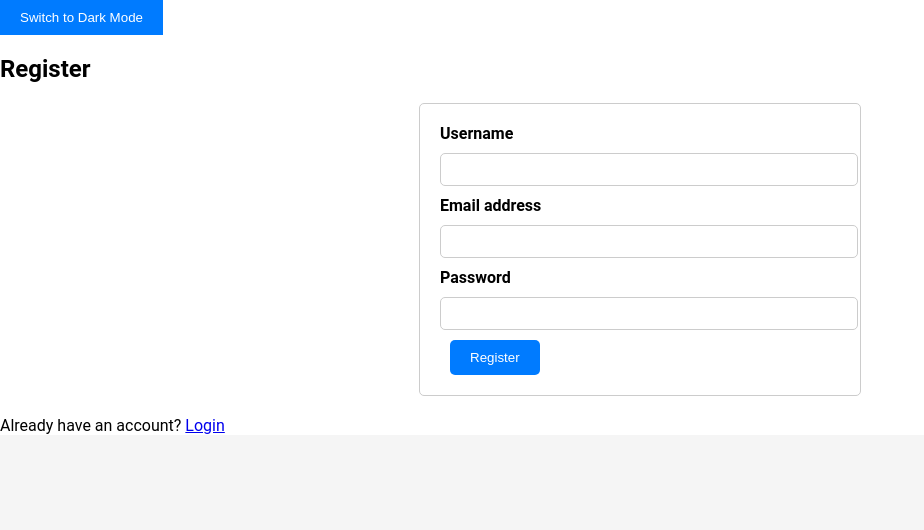
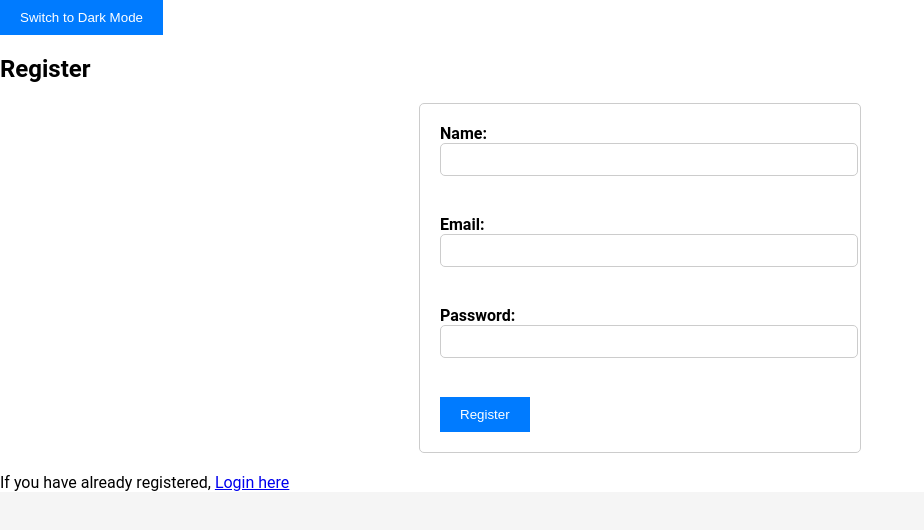
Before and after one commit to Fareedcbr/edunet_internship, a React (Create React App) app: page /register in a window 1280 px wide. Shown: the top 530 px of the page, without its empty margins (0-924 px from the left). Built offline with nearby package versions, Linux system fonts and the light colour scheme.

Commit message:
updated all Frontend code

```diff
--- a/package.json
+++ b/package.json
@@ -4,6 +4,7 @@
   "private": true,
   "dependencies": {
     "axios": "^1.7.9",
+    "bootstrap": "^5.3.3",
     "cra-template": "1.2.0",
     "nth-check": "^2.0.1",
     "postcss": "^8.4.49",
--- a/src/App.js
+++ b/src/App.js
@@ -14,8 +14,8 @@ function App() {
             <Navbar />
             <Routes>
                 <Route path="/" element={<LandingPage/>} />
+                <Route path="/register" element={<Register/>} />
                 <Route path="/login" element={<Login/>} />
-                <Route path="/register" element={<Register/>} />
                 <Route path="/dashboard" element={<Dashboard/>} />
                 <Route path="/document/:id" element={<DocumentDetails/>} />
                 <Route path="/document/new" element={<DocumentForm />} />
--- a/src/components/Register.js
+++ b/src/components/Register.js
@@ -1,71 +1,58 @@
 import React, { useState } from 'react';
-import { useNavigate } from 'react-router-dom';
 import axios from 'axios';
+import { useNavigate, Link } from 'react-router-dom';
 
 const Register = () => {
-    const [name, setName] = useState('');
-    const [email, setEmail] = useState('');
-    const [password, setPassword] = useState('');
-    const [error, setError] = useState(''); // State to handle error message
+  const [formData, setFormData] = useState({
+    name: '',
+    email: '',
+    password: '',
+  });
+
   const navigate = useNavigate();
 
-    const handleRegister = async (e) => {
+  const { name, email, password } = formData;
+
+  const onChange = (e) => setFormData({ ...formData, [e.target.name]: e.target.value });
+
+  const onSubmit = async (e) => {
     e.preventDefault();
-        setError(''); // Clear any previous errors
+
     try {
-            const { data } = await axios.post('http://localhost:5000/api/auth/register', { name, email, password });
-            localStorage.setItem('token', data.token);
-            navigate('/login'); // Redirect to login if registration is successful
-        } catch (error) {
-            if (error.response && error.response.data && error.response.data.message) {
-                setError(error.response.data.message); // Set error message if registration fails
-            } else {
-                setError('An unexpected error occurred. Please try again later.');
+      const res = await axios.post('http://localhost:5000/api/auth/register', formData);
+      console.log('Registration successful:', res.data);
+      // Instead of navigating to the dashboard, navigate to the login page
+      navigate('/login');
+    } catch (err) {
+      console.error('Registration error:', err);
+      if (err.response && err.response.data) {
+        console.error('Error response data:', err.response.data);
       }
     }
   };
 
   return (
-        <div className="container">
+    <div>
       <h2>Register</h2>
-            <form onSubmit={handleRegister}>
-                <div className="mb-3">
-                    <label htmlFor="name" className="form-label">Username</label>
-                    <input
-                        type="text"
-                        className="form-control"
-                        id="name"
-                        value={name}
-                        onChange={(e) => setName(e.target.value)}
-                        required
-                    />
-                </div>
-                <div className="mb-3">
-                    <label htmlFor="email" className="form-label">Email address</label>
-                    <input
-                        type="email"
-                        className="form-control"
-                        id="email"
-                        value={email}
-                        onChange={(e) => setEmail(e.target.value)}
-                        required
-                    />
-                </div>
-                <div className="mb-3">
-                    <label htmlFor="password" className="form-label">Password</label>
-                    <input
-                        type="password"
-                        className="form-control"
-                        id="password"
-                        value={password}
-                        onChange={(e) => setPassword(e.target.value)}
-                        required
-                    />
-                </div>
-                <button type="submit" className="btn btn-primary">Register</button>
+      <form onSubmit={onSubmit}>
+        <label>
+          Name:
+          <input type="text" name="name" value={name} onChange={onChange} required />
+        </label>
+        <br />
+        <label>
+          Email:
+          <input type="email" name="email" value={email} onChange={onChange} required />
+        </label>
+        <br />
+        <label>
+          Password:
+          <input type="password" name="password" value={password} onChange={onChange} required />
+        </label>
+        <br />
+        <button type="submit">Register</button>
       </form>
-            {error && <p className="text-danger mt-3">{error}</p>} {/* Display error message */}
-            <p>Already have an account? <a href="/">Login</a></p>
+      <p>If you have already registered, <Link to="/login">Login here</Link></p>
     </div>
   );
 };
--- a/src/index.js
+++ b/src/index.js
@@ -1,9 +1,10 @@
 import React, { useState } from 'react';
 import ReactDOM from 'react-dom/client';
-import { BrowserRouter as Router, Route, Routes } from 'react-router-dom';
+import { BrowserRouter as Router, Routes, Route } from 'react-router-dom';
 import LandingPage from './components/LandingPage';
 import Register from './components/Register';
 import Login from './components/Login';
+import Dashboard from './components/Dashboard'; // Import the Dashboard component
 import './styles/App.css'; // Import the CSS file
 
 function App() {
@@ -23,6 +24,7 @@ function App() {
           <Route path="/" element={<LandingPage />} />
           <Route path="/register" element={<Register />} />
           <Route path="/login" element={<Login />} />
+          <Route path="/dashboard" element={<Dashboard />} /> {/* Add the dashboard route */}
         </Routes>
       </Router>
     </div>
```
Also changed, not shown: 1 other file (tests, documents, lock files or other folders). Lines whose indentation alone changed are shown as unchanged.
